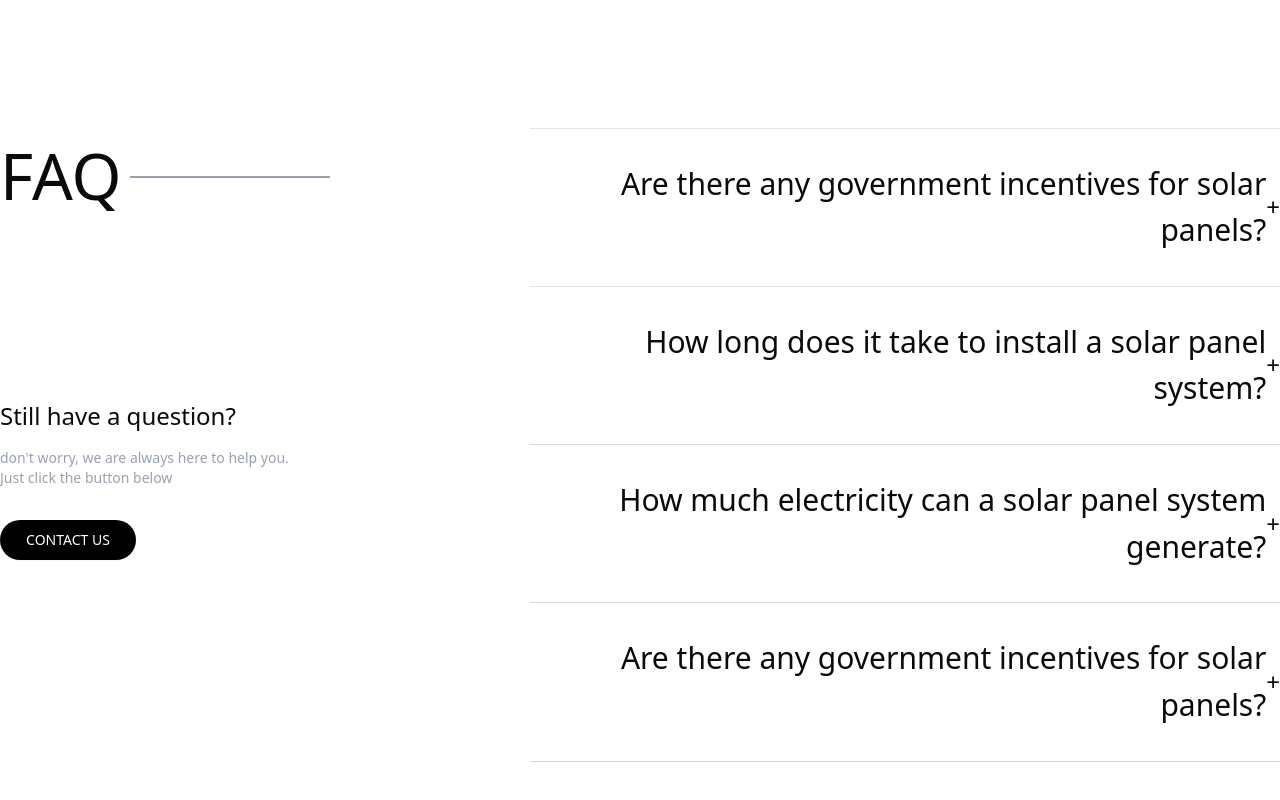
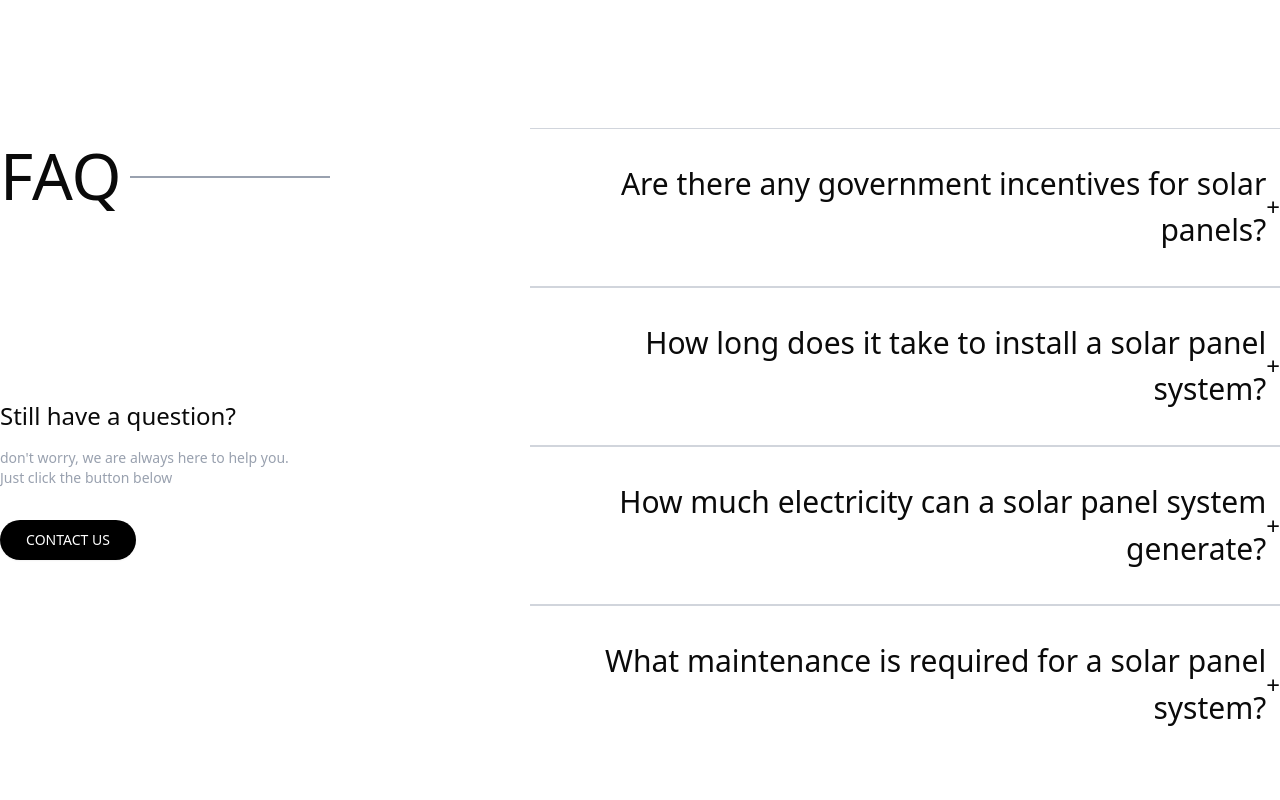
Before and after one commit to Kaveeshala/landing-page2, a Next.js app: page / in a window 1280 px wide. Shown: the part 5380-6180 px from the top of the page. Built offline with nearby package versions, Linux system fonts and the light colour scheme.

Commit message:
craete a map method for questions

```diff
--- a/app/components/FaQSection.jsx
+++ b/app/components/FaQSection.jsx
@@ -1,4 +1,4 @@
-"use client"
+"use client";
 import { useState } from "react";
 import { Accordion, AccordionItem, AccordionTrigger, AccordionContent } from "@/components/ui/accordion";
 import { Button } from "@/components/ui/button";
@@ -10,11 +10,28 @@ export default function FaQSection() {
     setExpandedItem((prev) => (prev === value ? null : value));
   };
 
+  const faqs = [
+    {
+      question: "Are there any government incentives for solar panels?",
+      answer: "Yes, many governments offer tax credits, rebates, and other incentives to encourage solar adoption. Check with local authorities to learn about available benefits in your area."
+    },
+    {
+      question: "How long does it take to install a solar panel system?",
+      answer: "The installation of a solar panel system typically takes 1 to 3 days, depending on the system size and site conditions."
+    },
+    {
+      question: "How much electricity can a solar panel system generate?",
+      answer: "The amount of electricity generated depends on factors such as panel efficiency, sunlight exposure, and system size. A typical residential system can generate 300–600 kWh per month."
+    },
+    {
+      question: "What maintenance is required for a solar panel system?",
+      answer: "Solar panels require very little maintenance. Regular cleaning and periodic checks by a professional are typically sufficient."
+    },
+  ];
+
   return (
     <div className="max-w-7xl mx-auto mt-28">
       <div className="flex flex-cols gap-50 items-start">
-
-        {/* Left Section (Accordion) */}
         <div>
           <div className="flex flex-cols gap-2">
             <h1 className="text-[64px] font-roboto">FAQ</h1>
@@ -29,85 +46,28 @@ export default function FaQSection() {
           </div>
         </div>
 
-        {/* Right Section (Accordion) */}
         <div className="flex justify-end w-full">
           <Accordion type="single" collapsible className="w-full">
-            <AccordionItem value="q1" className="border-t border-gray-300t">
+            {faqs.map((faq, index) => (
+              <AccordionItem key={index} value={`q${index + 1}`} className="border-t border-gray-300">
                 <AccordionTrigger
                   className="text-lg font-medium group no-underline hover:no-underline focus:no-underline appearance-none [&>svg]:hidden"
-                onClick={() => handleToggle("q1")}
+                  onClick={() => handleToggle(`q${index + 1}`)}
                 >
                   <span className="flex font-roboto font-normal text-[30px] items-center justify-between mt-4 mb-4 w-full text-right">
-                  Are there any government incentives for solar panels?
+                    {faq.question}
                     <span className="text-2xl">
-                    {expandedItem === "q1" ? "-" : "+"}
+                      {expandedItem === `q${index + 1}` ? "-" : "+"}
                     </span>
                   </span>
                 </AccordionTrigger>
                 <AccordionContent className="text-justify text-gray-400 font-roboto font-light text-[16px]">
-                Yes, many governments offer tax credits, rebates, and other incentives to encourage solar adoption.
-                Check with local authorities to learn about available benefits in your area.
+                  {faq.answer}
                 </AccordionContent>
               </AccordionItem>
-
-            <AccordionItem value="q2" className="border-gray-300">
-              <AccordionTrigger
-                className="text-lg font-medium group no-underline hover:no-underline focus:no-underline appearance-none [&>svg]:hidden"
-                onClick={() => handleToggle("q2")}
-              >
-                <span className="flex font-roboto font-normal text-[30px] items-center justify-between mt-4 mb-4 w-full text-right">
-                  How long does it take to install a solar panel system?
-                  <span className="text-2xl">
-                    {expandedItem === "q2" ? "-" : "+"}
-                  </span>
-                </span>
-              </AccordionTrigger>
-              <AccordionContent className="text-justify text-gray-400  font-roboto font-light text-[16px]">
-                The installation of a solar panel system typically takes 1 to 3 days, depending on the system size
-                and site conditions.
-              </AccordionContent>
-            </AccordionItem>
-
-            <AccordionItem value="q3" className="border-gray-300">
-              <AccordionTrigger
-                className="text-lg font-medium group no-underline hover:no-underline focus:no-underline appearance-none  [&>svg]:hidden"
-                onClick={() => handleToggle("q3")}
-              >
-                <span className="flex font-roboto font-normal text-[30px] items-center justify-between mt-4 mb-4 w-full text-right">
-                  How much electricity can a solar panel system generate?
-                  <span className="text-2xl">
-                    {expandedItem === "q3" ? "-" : "+"}
-                  </span>
-                </span>
-              </AccordionTrigger>
-              <AccordionContent className="text-justify text-gray-400  font-roboto font-light text-[16px]">
-                The amount of electricity generated depends on factors such as panel efficiency, sunlight exposure,
-                and system size. A typical residential system can generate 300–600 kWh per month.
-              </AccordionContent>
-            </AccordionItem>
-
-            <AccordionItem value="q4" className="border-gray-300">
-              <AccordionTrigger
-                className="text-lg font-medium group no-underline hover:no-underline focus:no-underline appearance-none [&>svg]:hidden"
-                onClick={() => handleToggle("q4")}
-              >
-                <span className="flex font-roboto font-normal text-[30px] items-center justify-between mt-4 mb-4 w-full text-right">
-                  Are there any government incentives for solar panels?
-                  <span className="text-2xl">
-                    {expandedItem === "q4" ? "-" : "+"}
-                  </span>
-                </span>
-              </AccordionTrigger>
-              <AccordionContent className="text-justify text-gray-400 font-roboto font-light text-[16px]">
-                The amount of electricity generated depends on factors such as panel efficiency, sunlight exposure,
-                and system size. A typical residential system can generate 300–600 kWh per month.
-              </AccordionContent>
-            </AccordionItem>
-            <AccordionItem value="q5" className="border-gray-300">
-            </AccordionItem>
+            ))}
           </Accordion>
         </div>
-
       </div>
     </div>
   );
```
Lines whose indentation alone changed are shown as unchanged.
